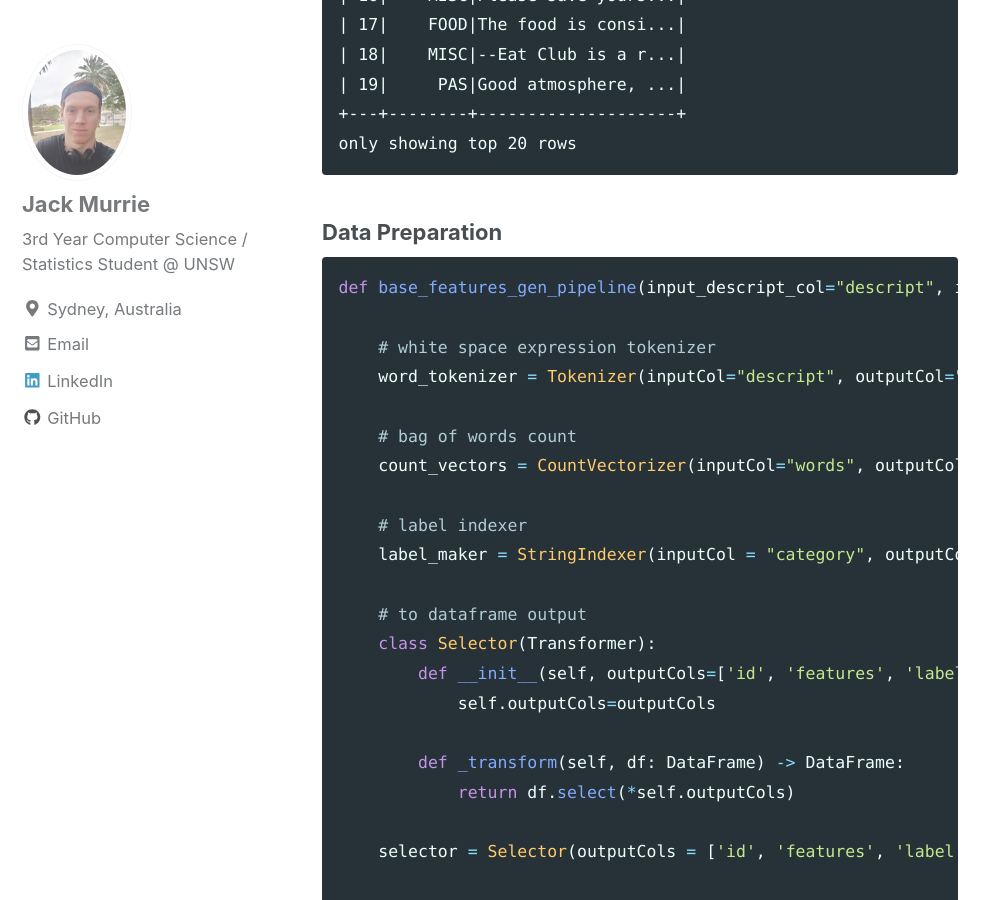
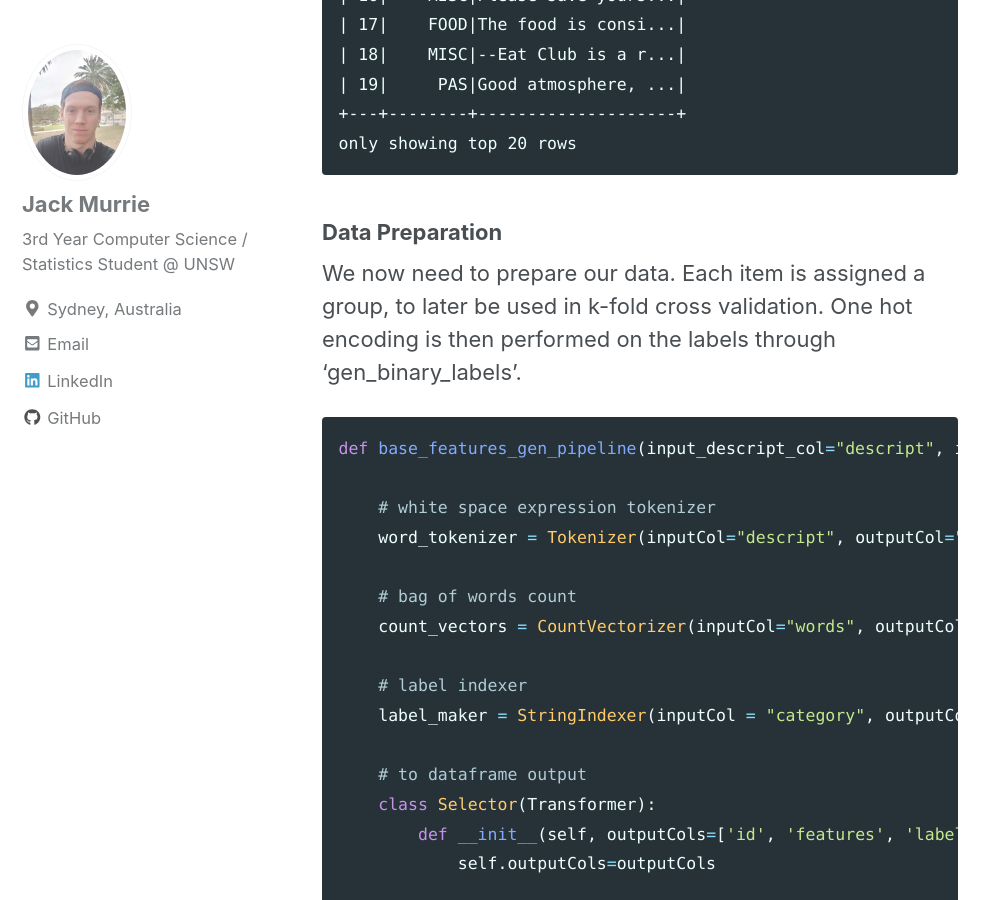
Before and after one commit to JackMurrie/JackMurrie.github.io, a Jekyll site: the page built from _posts/2020-08-27-stacking.md, in a window 1280 px wide and 900 px high, scrolled down 3519 px. Shown: the whole window, without its empty margins (0-999 px from the left). Built offline with Jekyll 4.4.1, drawn with Linux system fonts in a browser that asks for light colours; nearby versions of some CDN libraries.

Commit message:
Update 2020-08-27-stacking.md

````diff
--- a/_posts/2020-08-27-stacking.md
+++ b/_posts/2020-08-27-stacking.md
@@ -77,6 +77,8 @@ train_data.show()
 
 ### Data Preparation
 
+We now need to prepare our data. Each item is assigned a group, to later be used in k-fold cross validation. One hot encoding is then performed on the labels through 'gen_binary_labels'.
+
 ```python
 def base_features_gen_pipeline(input_descript_col="descript", input_category_col="category", output_feature_col="features", output_label_col="label"):
 
````
